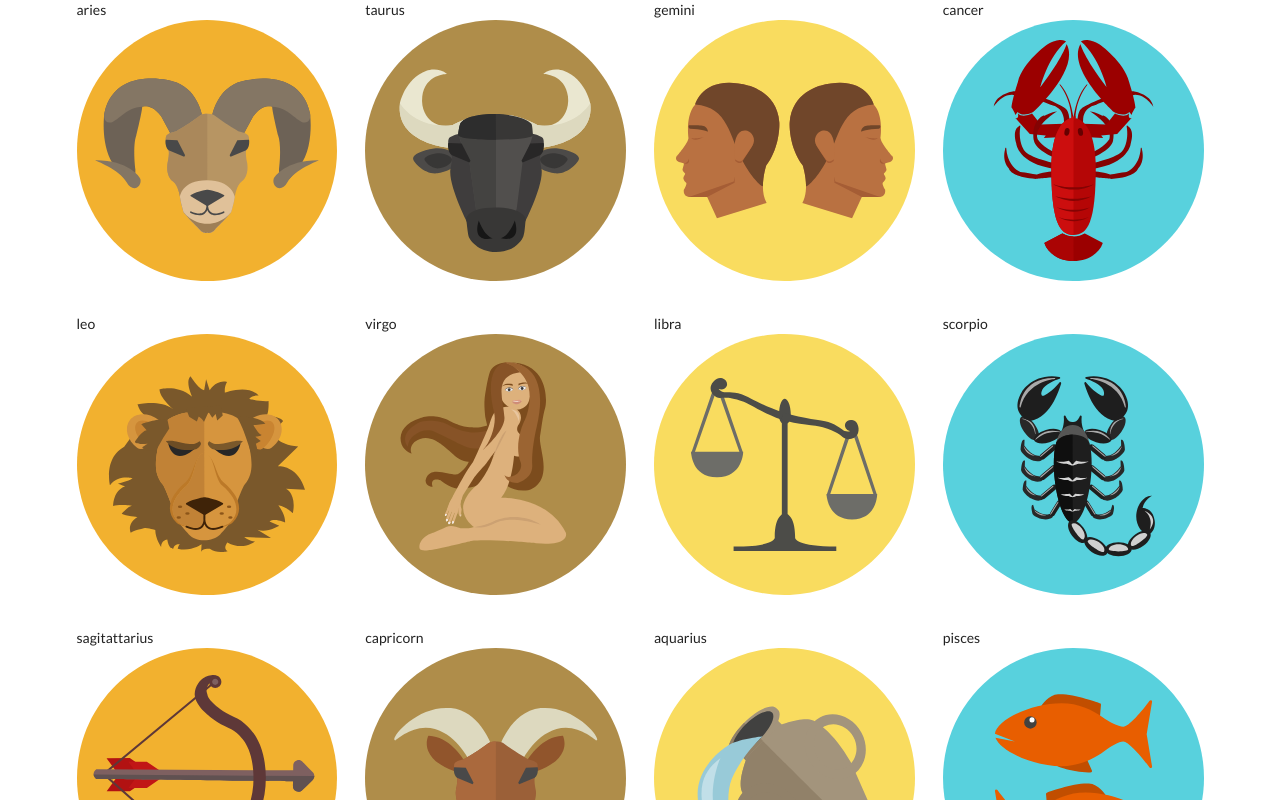
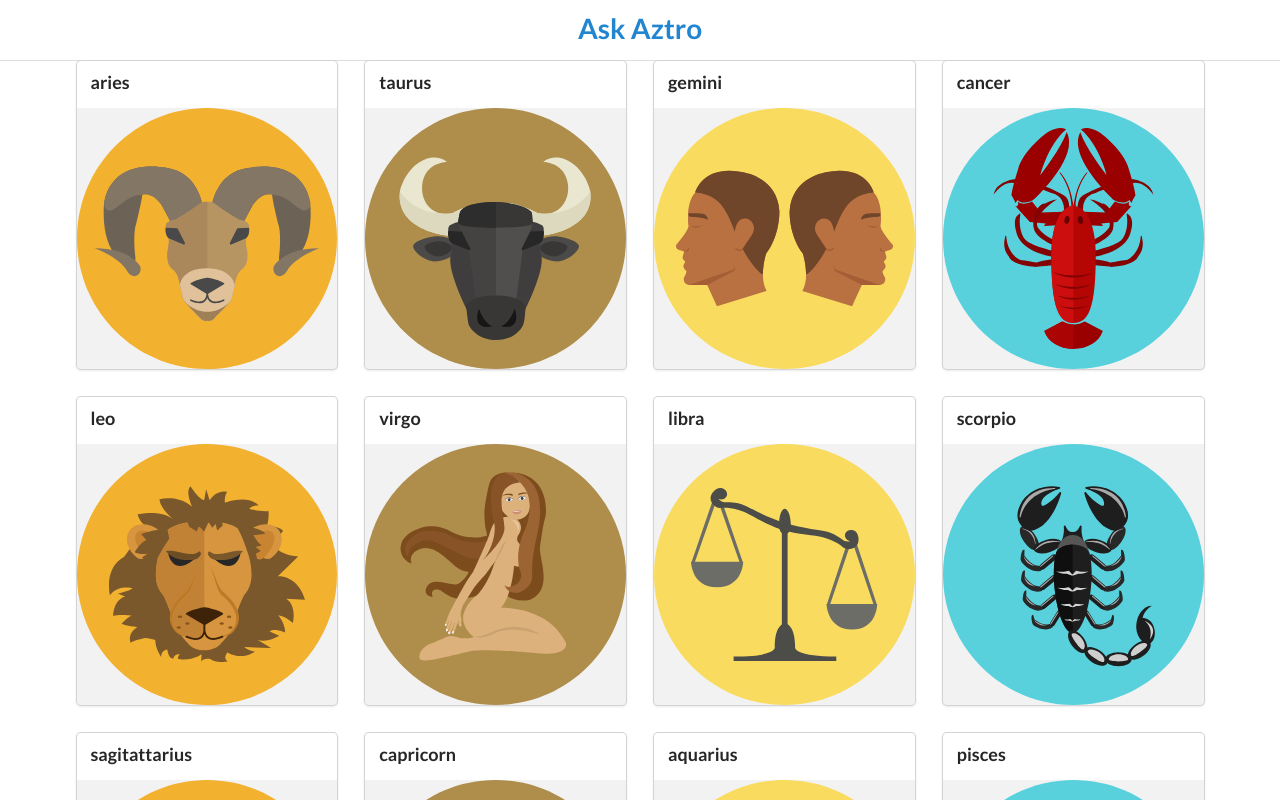
Before and after one commit to FigueroaR/ask-astro, a React (Create React App) app: page / in a window 1280 px wide. Shown: the top 800 px of the page. Built offline with nearby package versions, Linux system fonts and the light colour scheme.

Commit message:
displaying all signs / with cards / title needs margin bottom

```diff
--- a/src/components/Card.js
+++ b/src/components/Card.js
@@ -21,8 +21,15 @@ function Card(props) {
 
     return (
         <div className="four wide column">
-            {sign}
-            <img onClick={handleOnSubmit} src={props.svg}/>
+            <div className="ui card">
+                <div className="content">
+                    <div className="header">{sign}</div>
+                </div>
+
+                <img className="image" onClick={handleOnSubmit} src={props.svg}/>
+            </div>
+
+
         </div>
 
 
--- /dev/null
+++ b/src/components/Loading.js
@@ -0,0 +1,18 @@
+import React from 'react'
+
+const Loading = (props) => {
+    return (
+
+            <div className="ui active dimmer">
+                <div className="ui massive text loader">{props.message}</div>
+            </div>
+
+
+    )
+}
+
+Loading.defaultPorps = {
+    message: 'If page fails to load, return home.'
+}
+
+export default Loading
--- a/src/components/SoloSign.js
+++ b/src/components/SoloSign.js
@@ -2,6 +2,7 @@ import React, {useState} from 'react';
 import { connect } from 'react-redux'
 import { getSign } from '../actions/sign'
 import { useHistory } from "react-router-dom";
+import Loading from './Loading'
 //import svg from '../signs/aries-1.svg';
 
 function SoloSign(props) {
@@ -49,7 +50,7 @@ function SoloSign(props) {
                 // } else if (props.sign['message']) {
                 //     return <div>{props.sign}</div>
                 } else {
-                    return(<div>..loading...</div>)
+                    return(<div> <Loading /> </div>)
                 }
 
         }
--- a/src/containers/Signs.js
+++ b/src/containers/Signs.js
@@ -25,6 +25,10 @@ class Signs extends React.Component {
 
         return(
             <div >
+                <div class="ui sizer vertical segment">
+                <h1 className="ui huge center aligned blue header">Ask Aztro</h1>
+                </div>
+
                 <div className="ui grid container">
 
                             {allCards}
```
